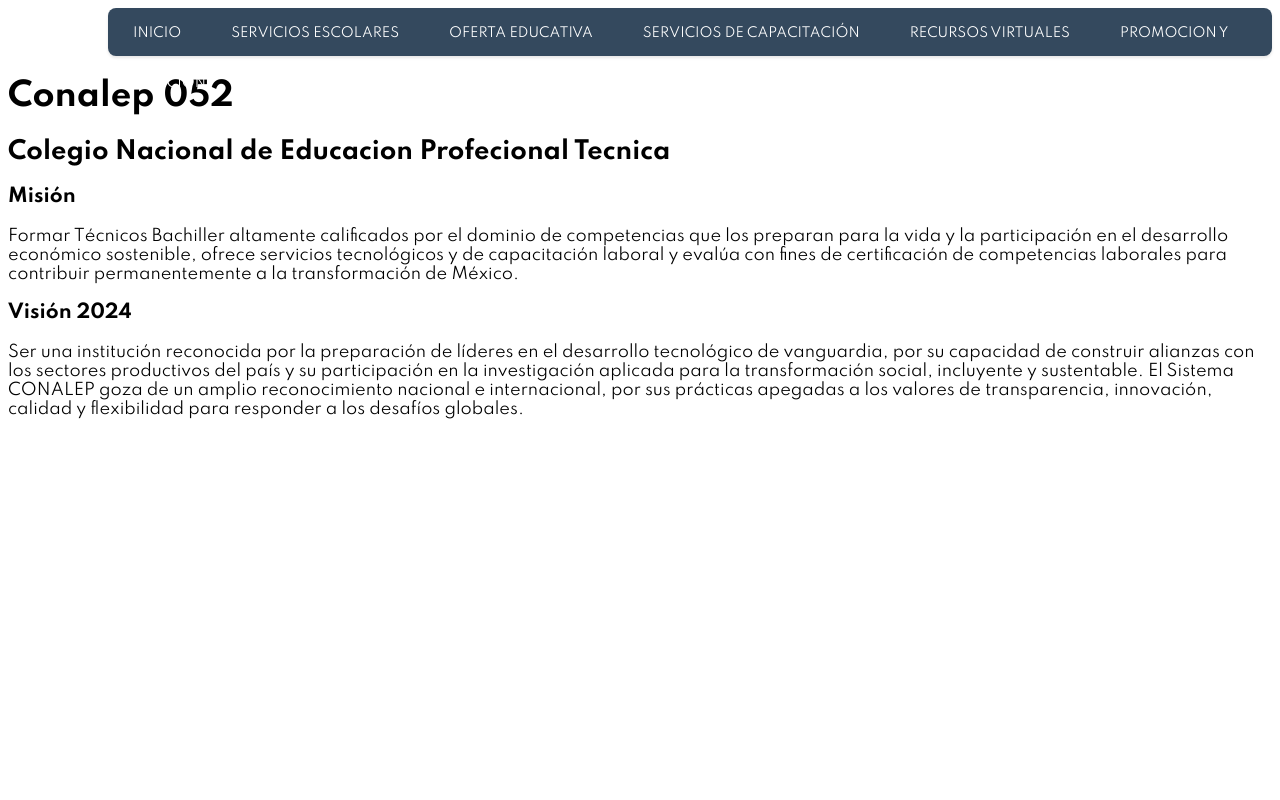
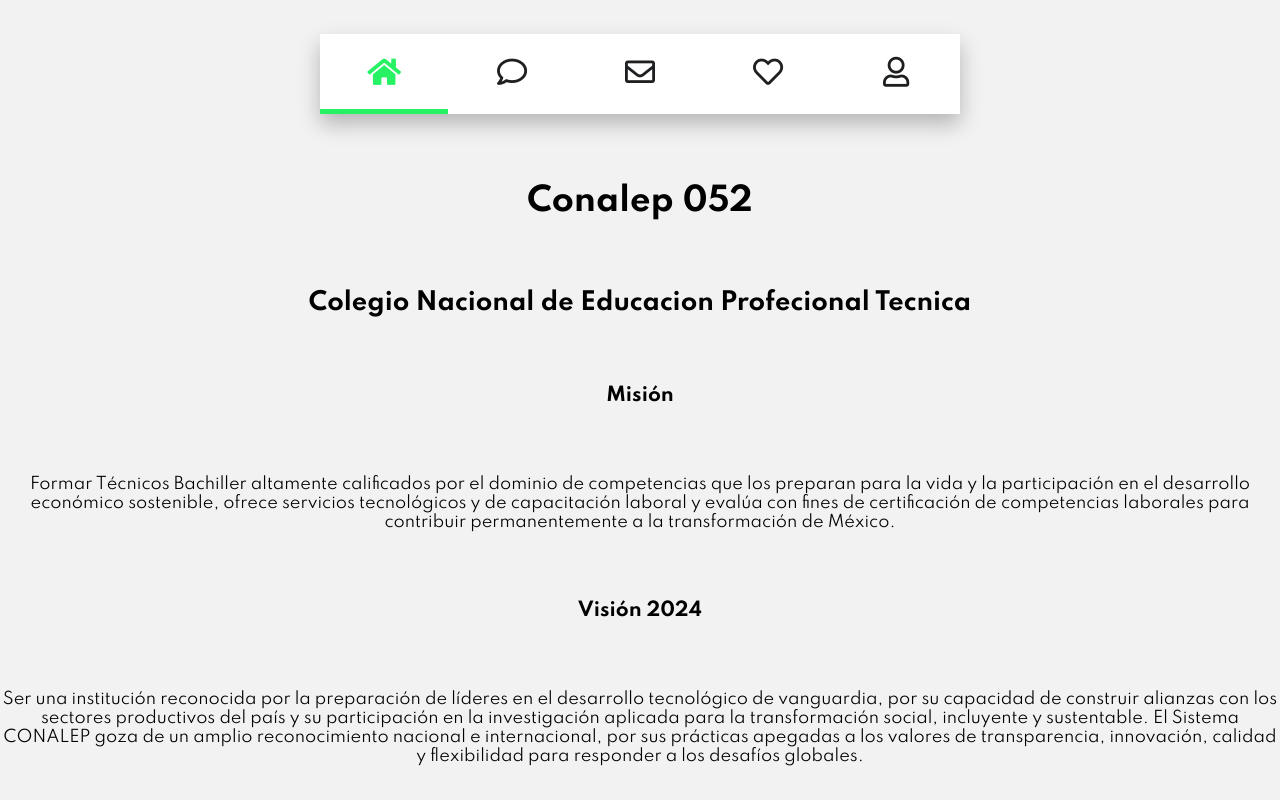
Before and after one commit to RonaldoJimenezGarcia/Pagina-Web-Conalep-052, a plain HTML site: page index.html in a window 1280 px wide. Drawn offline with Linux system fonts and the light colour scheme.

Commit message:
Pagina Conalep 052 Tab Bar 2

```diff
--- a/Style.css
+++ b/Style.css
@@ -1,86 +1,64 @@
 @import url('https://fonts.googleapis.com/css2?family=Spartan:wght@400;500;700&display=swap');
 
-body{
+*{
+    margin: 0;
+    padding: 0;
+    box-sizing: border-box;
     font-family: 'Spartan', sans-serif;
   }
-
-header{
-    margin-left: 100px;
+  html,body{
+    display: grid;
+    height: 100%;
+    place-items: center;
+    text-align: center;
+    background: #f2f2f2;
   }
-
-nav{
+  .container{
+    height: 80px;
+    width: 50vw;
+    line-height: 80px;
+    background: #fff;
+    box-shadow: 0 10px 20px rgba(0,0,0,0.25);
+  }
+  .container .menu{
+    display: flex;
     position: relative;
-    margin: 0px auto 0;
-    width: auto;
-    height: 48px;
-    background: #34495e;
-    border-radius: 8px;
-    font-size: 0;
-    box-shadow: 0 2px 3px 0 rgba(0, 0, 0, .1);
   }
-
-nav a{
-    font-size: 13px;
-    text-transform: uppercase;
-    color: white;
-    text-decoration: none;
-    line-height: 50px;
-    position: relative;
-    z-index: 1;
-    display: inline;
-    text-align: center;
-    margin: 25px;
+  .container .menu li{
+    list-style: none;
+    flex: 1;
+    font-size: 30px;
+    cursor: pointer;
+    user-select: none;
   }
-
-nav .animation{
+  .container .menu li a{
+    color: #1d1f20;
+    transition: color 0.3s ease;
+  }
+  .container .menu li:hover a{
+    color: #26f263;
+  }
+  .container .menu li:first-child a{
+    color: #26f263;
+  }
+  .container .menu .line{
     position: absolute;
-    height: 48px;
-    top: 0;
-    z-index: 0;
-    background: #1abc9c;
-    border-radius: 8px;
-    transition: all .5s ease 0s;
+    height: 5px;
+    width: 20%;
+    background: #26f263;
+    left: 0;
+    bottom: 0;
+    transition: all 0.3s ease;
   }
-
-a:nth-child(1){
-    width: 100px;
+  .container .menu li:nth-child(2):hover ~ .line{
+    left: 20%;
   }
-nav .star-inicio,a:nth-child(1):hover~.animation{
-    width: 100px;
-    left: 0;
+  .container .menu li:nth-child(3):hover ~ .line{
+    left: 40%;
   }
-a:nth-child(2){
-    width: 110px;
+  .container .menu li:nth-child(4):hover ~ .line{
+    left: 60%;
   }
-nav .star-serviciosEscolares,a:nth-child(2):hover~.animation{
-    width: 210px;
-    left: 100px;
+  .container .menu li:nth-child(5):hover ~ .line{
+    left: 80%;
   }
-a:nth-child(3){
-    width: 100px;
-}
-nav .star-OfertaEducativa,a:nth-child(3):hover~.animation{
-    width: 190px;
-    left: 315px;
-}
-a:nth-child(4){
-    width: 160px;
-}
-nav .star-ServiciosDeCapacitación,a:nth-child(4):hover~.animation{
-    width: 260px;
-    left: 515px;
-}
-a:nth-child(5){
-    width: 120px;
-}
-nav .star-RecursosVirtuales,a:nth-child(5):hover~.animation{
-    width: 200px;
-    left: 780px;
-}
-a:nth-child(6){
-    width: 100px;
-}
-nav .star-PromocionYVincuacion,a:nth-child(6):hover~.animation{
-    width: 260px;
-    left: 990px;
-}
--- a/index.html
+++ b/index.html
@@ -5,21 +5,23 @@
     <meta http-equiv="X-UA-Compatible" content="IE=edge">
     <meta name="viewport" content="width=device-width, initial-scale=1.0">
     <link rel="icon" href="Img/favicon.ico">
+    <link rel="stylesheet" href="https://cdnjs.cloudflare.com/ajax/libs/font-awesome/5.15.3/css/all.min.css"/>
     <link rel="stylesheet" href="Style.css">
     <title>Conalep 052</title>
 </head>
 <body>
-    <header>
-        <nav>
-            <a href="#">Inicio</a>
-            <a href="#">servicios Escolares</a>
-            <a href="#">Oferta Educativa</a>
-            <a href="#">Servicios de capacitación</a>
-            <a href="#">Recursos Virtuales</a>
-            <a href="#">Promocion y Vincuacion</a>
-            <div class="animation star-home"></div>
-        </nav>
-    </header>
+
+        <div class="container">
+            <div class="menu">
+               <li><a href="#"><span class="fas fa-home"></span></a></li>
+               <li><a href="#"><span class="far fa-comment"></span></a></li>
+               <li><a href="#"><span class="far fa-envelope"></span></a></li>
+               <li><a href="#"><span class="far fa-heart"></span></a></li>
+               <li><a href="#"><span class="far fa-user"></span></a></li>
+               <div class="line"></div>
+            </div>
+         </div>
+
 
 
     <h1>Conalep 052</h1>
```
Lines whose indentation alone changed are shown as unchanged.
